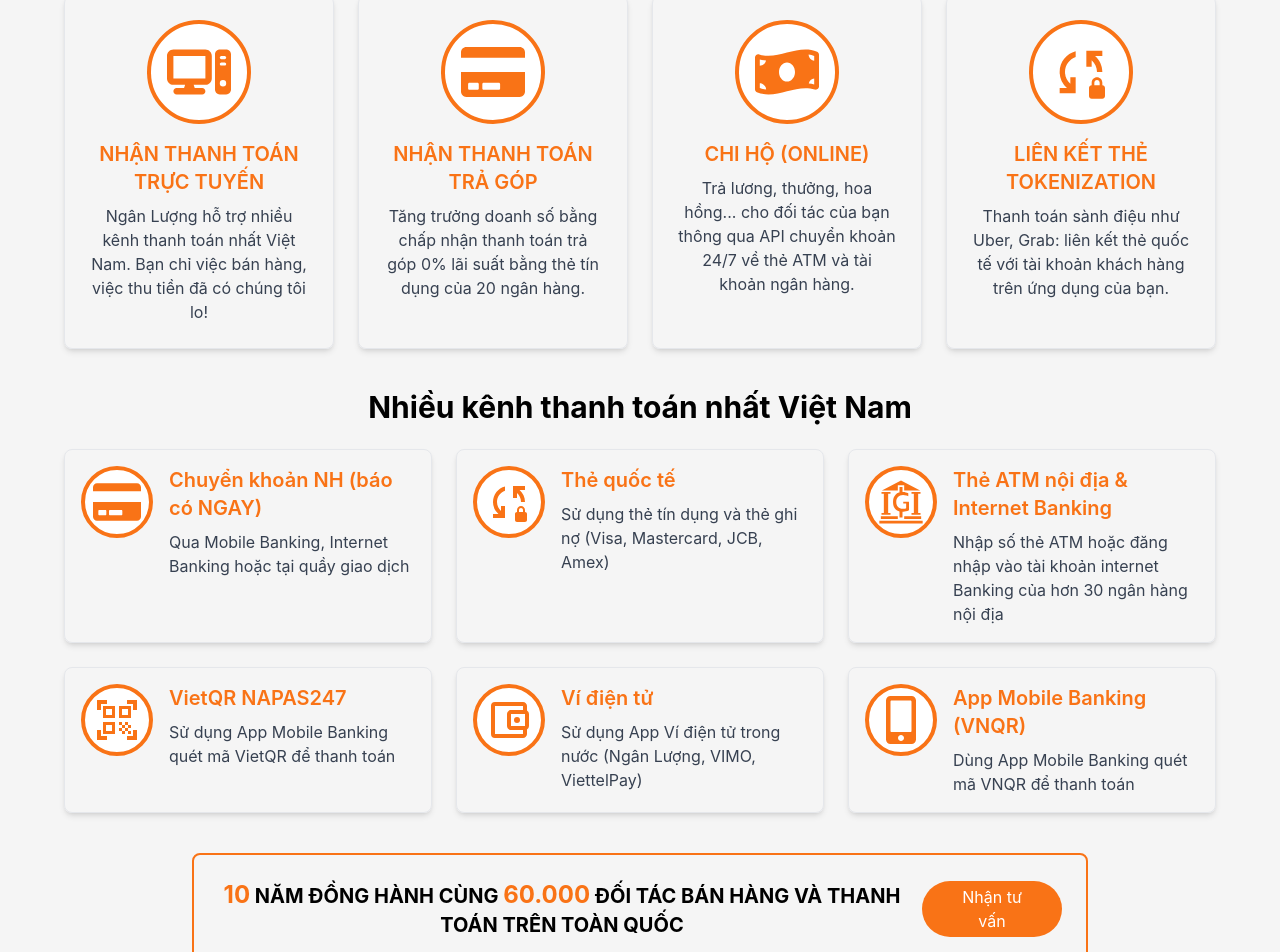
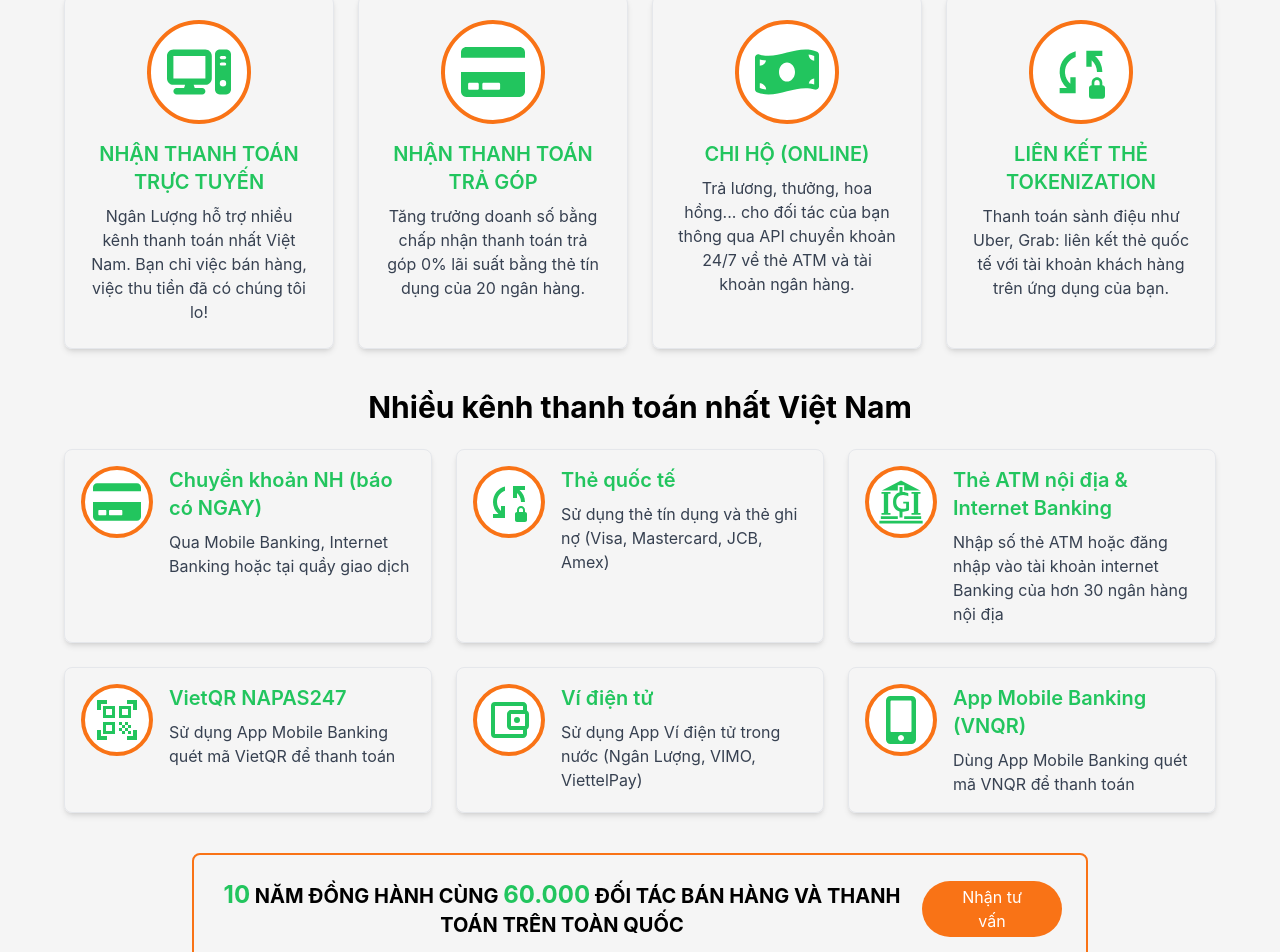
Before and after one commit to htilssu/e-wallet-fe, a React (Vite) app: page / in a window 1280 px wide. Shown: the part 689-1641 px from the top of the page. Built offline with nearby package versions, Linux system fonts and the light colour scheme.

Commit message:
Tuan/admin user (#72)
* Add API vao

* Fix bug Lam Control

* Fix bug Lam Control

* Fix bug Lam Control

* Fix bug Lam Control

* Fix bug Lam Control

```diff
--- a/src/components/home/UnAuthHome.jsx
+++ b/src/components/home/UnAuthHome.jsx
@@ -73,9 +73,9 @@ const UnAuthHome = () => {
                         return (
                             <div key={index} className="flex flex-col items-center p-6 border rounded-lg shadow-md transition-transform transform hover:scale-105 hover:shadow-lg">
                                 <div className="bg-white p-4 rounded-full border-4 border-orange-500 mb-4">
-                                    <Icon className="w-16 h-16 text-orange-500" />
+                                    <Icon className="w-16 h-16 text-green-500" />
                                 </div>
-                                <h3 className="text-xl font-semibold text-orange-500 mb-2 text-center">{service.title}</h3>
+                                <h3 className="text-xl font-semibold text-green-500 mb-2 text-center">{service.title}</h3>
                                 <p className="text-center text-gray-700">{service.description}</p>
                             </div>
                         );
@@ -91,10 +91,10 @@ const UnAuthHome = () => {
                         return (
                             <div key={index} className="flex items-start p-4 border rounded-lg shadow-md">
                                 <div className="bg-white p-2 rounded-full border-4 border-orange-500 mr-4">
-                                    <Icon className="w-12 h-12 text-orange-500" />
+                                    <Icon className="w-12 h-12 text-green-500" />
                                 </div>
                                 <div>
-                                    <h3 className="text-xl font-semibold text-orange-500 mb-2">{channel.title}</h3>
+                                    <h3 className="text-xl font-semibold text-green-500 mb-2">{channel.title}</h3>
                                     <p className="text-gray-700">{channel.description}</p>
                                 </div>
                             </div>
@@ -106,7 +106,7 @@ const UnAuthHome = () => {
             <div className="mt-10 flex justify-center items-center">
                 <div className="border-2 border-orange-500 rounded-lg p-6 flex justify-between items-center w-full max-w-4xl">
                     <p className="text-xl font-bold text-center">
-                        <span className="text-orange-500 text-2xl">10</span> NĂM ĐỒNG HÀNH CÙNG <span className="text-orange-500 text-2xl">60.000</span> ĐỐI TÁC BÁN HÀNG VÀ THANH TOÁN TRÊN TOÀN QUỐC
+                        <span className="text-green-500 text-2xl">10</span> NĂM ĐỒNG HÀNH CÙNG <span className="text-green-500 text-2xl">60.000</span> ĐỐI TÁC BÁN HÀNG VÀ THANH TOÁN TRÊN TOÀN QUỐC
                     </p>
                     <button className="bg-orange-500 text-white px-9 py-1 rounded-full ml-4 hover:bg-orange-600 transition duration-300 ease-in-out">
                         Nhận tư vấn
--- a/src/components/infoAccount/PersonalInfoForm.jsx
+++ b/src/components/infoAccount/PersonalInfoForm.jsx
@@ -115,10 +115,10 @@ const PersonalInfoForm = () => {
                                 <div>
                                     <div className={"flex flex-grow justify-start items-center gap-2"}>
                                         <p className="text-white text-lg font-semibold">{user.lastName +" "+ user.firstName}</p>
-                                        <HiMiniCheckBadge size={22} className= {user.verified ? "text-blue-600" : "text-gray-400"}/>
+                                        <HiMiniCheckBadge size={22} className= {user.isVerified ? "text-blue-600" : "text-gray-400"}/>
                                     </div>
                                     <div className="flex items-center">
-                                        <p className= {user.verified ? "text-emerald-300 font-semibold mr-2" : "text-gray-300 font-semibold mr-2"}>{user.verified ? "Đã chứng thực" : "Chưa chứng thực"}</p>
+                                        <p className= {user.isVerified ? "text-emerald-300 font-semibold mr-2" : "text-gray-300 font-semibold mr-2"}>{user.isVerified ? "Đã chứng thực" : "Chưa chứng thực"}</p>
                                     </div>
                                 </div>
                             </div>
```
